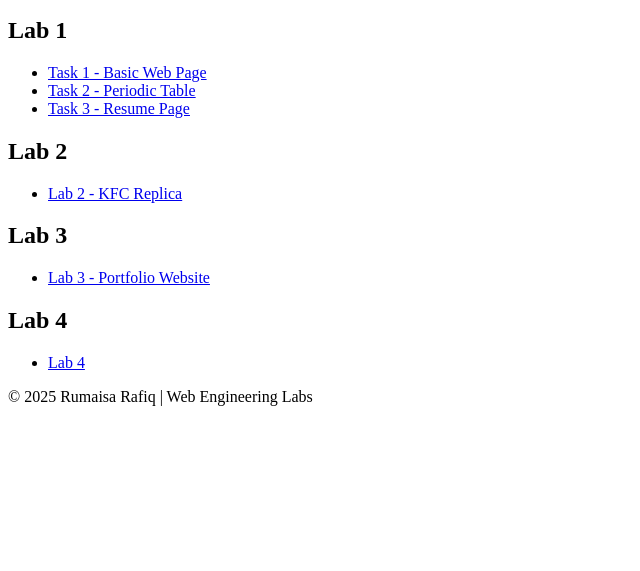
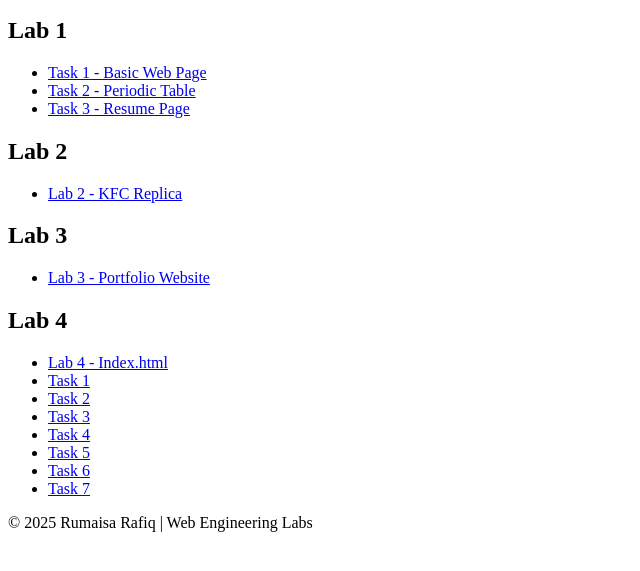
Before and after one commit to Rumaisa-Rafiq-codes/Web-Engineering-Labs, a plain HTML site: page index.html in a window 1280 px wide. Shown: the part 101-672 px from the top of the page, without its empty margins (0-640 px from the left). Drawn offline with Linux system fonts and the light colour scheme.

Commit message:
Update index.html

```diff
--- a/index.html
+++ b/index.html
@@ -29,7 +29,14 @@
 
     <h2>Lab 4</h2>
     <ul>
-        <li><a href="Lab4/">Lab 4</a></li>
+        <li><a href="Lab4/">Lab 4 - Index.html</a></li>
+        <li><a href="Lab4/task1">Task 1</a></li>
+        <li><a href="Lab4/task2">Task 2</a></li>
+        <li><a href="Lab4/task3">Task 3</a></li>
+        <li><a href="Lab4/task4">Task 4</a></li>
+        <li><a href="Lab4/task5">Task 5</a></li>
+        <li><a href="Lab4/task6">Task 6</a></li>
+        <li><a href="Lab4/task7">Task 7</a></li>
     </ul>
 
     <footer>
```
